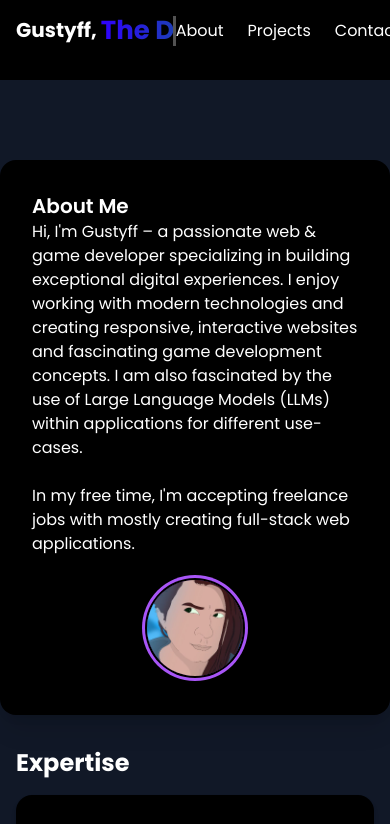
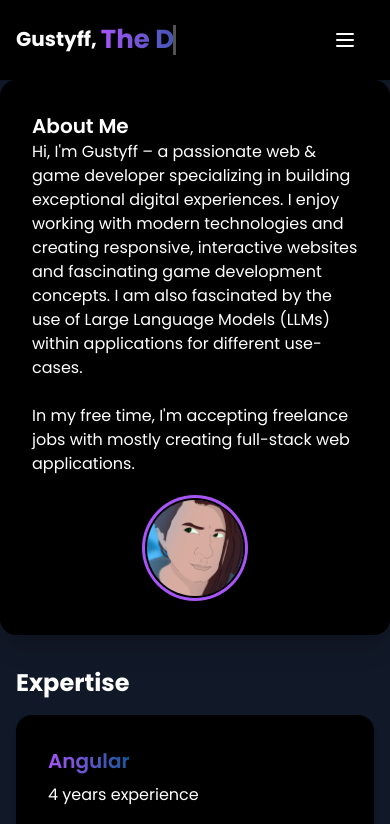
Before and after one commit to denisz-becskei/denisz-becskei.github.io, a React (Create React App) app: page / in a window 390 px wide. Shown: the top 824 px of the page. Built offline with nearby package versions, Linux system fonts and the light colour scheme; the HTML template or start-up script is replaced by a standard one.

Commit message:
Deployment Configuration

```diff
--- a/package.json
+++ b/package.json
@@ -2,7 +2,7 @@
   "name": "client",
   "version": "0.1.0",
   "proxy": "http://localhost:5000/",
-  "homepage": "http://denisz-becskei.github.io/gustyff-the-dev",
+  "homepage": "http://denisz-becskei.github.io",
   "private": true,
   "dependencies": {
     "@emailjs/browser": "^4.4.1",
--- a/src/App.tsx
+++ b/src/App.tsx
@@ -11,7 +11,7 @@ const App: React.FC = () => {
       <div className="App">
         <Header />
         {/* Add top padding to account for the fixed header */}
-        <main className="pt-20">
+        <main>
           <About />
           <Projects />
           <Contact />
--- a/src/components/About.tsx
+++ b/src/components/About.tsx
@@ -1,6 +1,7 @@
 // src/components/About.tsx
 import React from "react";
 import { motion } from "framer-motion";
+import styled from "styled-components";
 
 // Define your expertise items
 interface Skill {
@@ -24,8 +25,17 @@ const skills: Skill[] = [
     { id: 12, concept: "Node.js Express", experience: 1 },
 ];
 
+const StyledWrapper = styled.div`
+  .expertise-title {
+      background: linear-gradient(to right,#A855F7, #155799);
+      -webkit-background-clip: text;
+      -webkit-text-fill-color: transparent;
+      width: fit-content;
+  }`;
+
 const About: React.FC = () => {
     return (
+        <StyledWrapper>
             <section id="about" className="min-h-screen flex flex-col items-center bg-base-200 pt-20 pb-10">
                 {/* About Me Card with Avatar */}
                 <motion.div
@@ -72,7 +82,7 @@ const About: React.FC = () => {
                                 className="card bg-base-100 shadow-md hover:shadow-xl transition-shadow"
                             >
                                 <div className="card-body">
-                                <h4 className="card-title text-primary">{skill.concept}</h4>
+                                    <h4 className="card-title expertise-title">{skill.concept}</h4>
                                     <p className="text-white">
                                         {skill.experience} {skill.experience === 1 ? "year" : "years"} experience
                                     </p>
@@ -82,6 +92,7 @@ const About: React.FC = () => {
                     </div>
                 </div>
             </section>
+        </StyledWrapper>
     );
 };
 
--- a/src/components/Header.tsx
+++ b/src/components/Header.tsx
@@ -8,7 +8,8 @@ const Header: React.FC = () => {
         <header className="fixed top-0 left-0 right-0 bg-base-100 shadow z-50">
             <nav className="container mx-auto px-4 py-4 flex justify-between items-center">
                 <h1 className="text-xl font-bold text-white flex flex-row gap-1">Gustyff, <TitleLoader /></h1>
-                <ul className="flex space-x-6">
+                {/* Desktop Navigation */}
+                <ul className="hidden lg:flex space-x-6">
                     <li>
                         <a href="#about" className="hover:text-primary transition-colors text-white">
                             About
@@ -25,6 +26,45 @@ const Header: React.FC = () => {
                         </a>
                     </li>
                 </ul>
+                {/* Mobile Navigation: Hamburger Menu */}
+                <div className="dropdown dropdown-end lg:hidden">
+                    <label tabIndex={0} className="btn btn-ghost text-white">
+                        <svg
+                            xmlns="http://www.w3.org/2000/svg"
+                            className="h-6 w-6"
+                            fill="none"
+                            viewBox="0 0 24 24"
+                            stroke="currentColor"
+                        >
+                            <path
+                                strokeLinecap="round"
+                                strokeLinejoin="round"
+                                strokeWidth="2"
+                                d="M4 6h16M4 12h16M4 18h16"
+                            />
+                        </svg>
+                    </label>
+                    <ul
+                        tabIndex={0}
+                        className="menu menu-compact dropdown-content mt-3 p-2 shadow bg-base-100 rounded-box w-52"
+                    >
+                        <li>
+                            <a href="#about" className="hover:text-primary transition-colors">
+                                About
+                            </a>
+                        </li>
+                        <li>
+                            <a href="#projects" className="hover:text-primary transition-colors">
+                                Projects
+                            </a>
+                        </li>
+                        <li>
+                            <a href="#contact" className="hover:text-primary transition-colors">
+                                Contact
+                            </a>
+                        </li>
+                    </ul>
+                </div>
             </nav>
         </header>
     );
--- a/src/components/TitleLoader.tsx
+++ b/src/components/TitleLoader.tsx
@@ -24,7 +24,7 @@ const StyledWrapper = styled.div`
     font-size: 26px;
     font-weight: 700;
     white-space: nowrap;
-    background: linear-gradient(to right,#2f00ff, #155799);
+    background: linear-gradient(to right,#A855F7, #155799);
     -webkit-background-clip: text;
     -webkit-text-fill-color: transparent;
   }
```
Also changed, not shown: 11 other files (tests, documents, lock files or other folders). Lines whose indentation alone changed are shown as unchanged.
